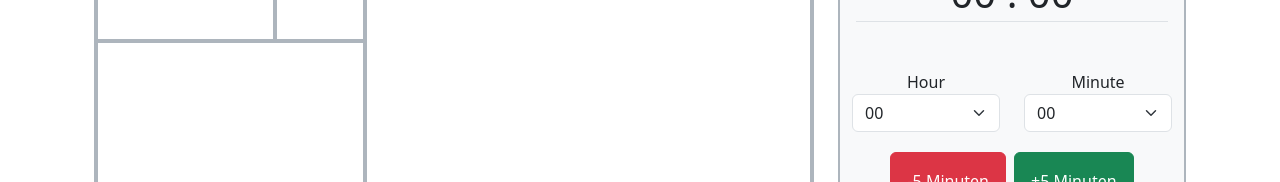
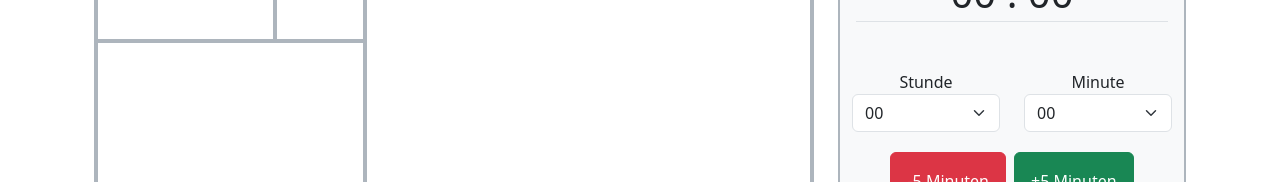
Before and after one commit to brandt-codes/fibonacci-uhr, an Angular app: page / in a window 1280 px wide. Shown: the part 261-443 px from the top of the page. Built offline with nearby package versions, Linux system fonts and the light colour scheme.

Commit message:
fix: wording - UI in German

```diff
--- a/src/app/clock-control/clock-control.component.html
+++ b/src/app/clock-control/clock-control.component.html
@@ -8,7 +8,7 @@
     <div class="col-12 col-md-7 col-lg-12 mb-2 mb-sm-0 text-center">
       <div class="row mt-3 mb-3">
         <div class="col-6">
-          Hour
+          Stunde
           <select [(ngModel)]="hour" (change)="onSelectHour($event)" class="form-select" aria-label="select hour">
             <option selected value="0">00</option>
             <option value="1">01</option>
```
